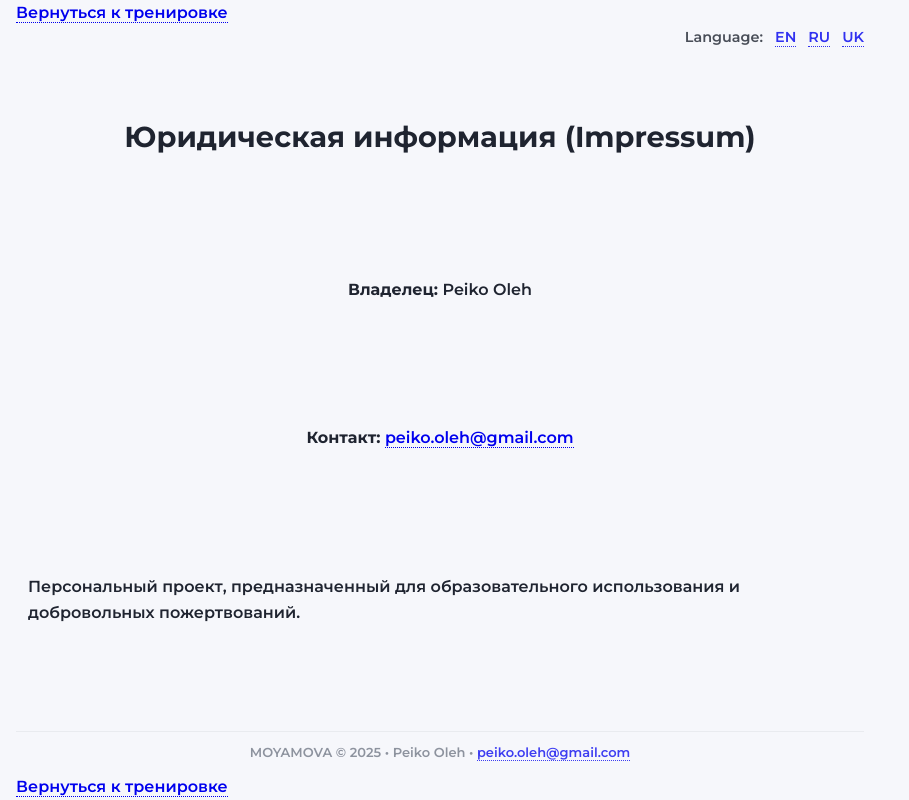
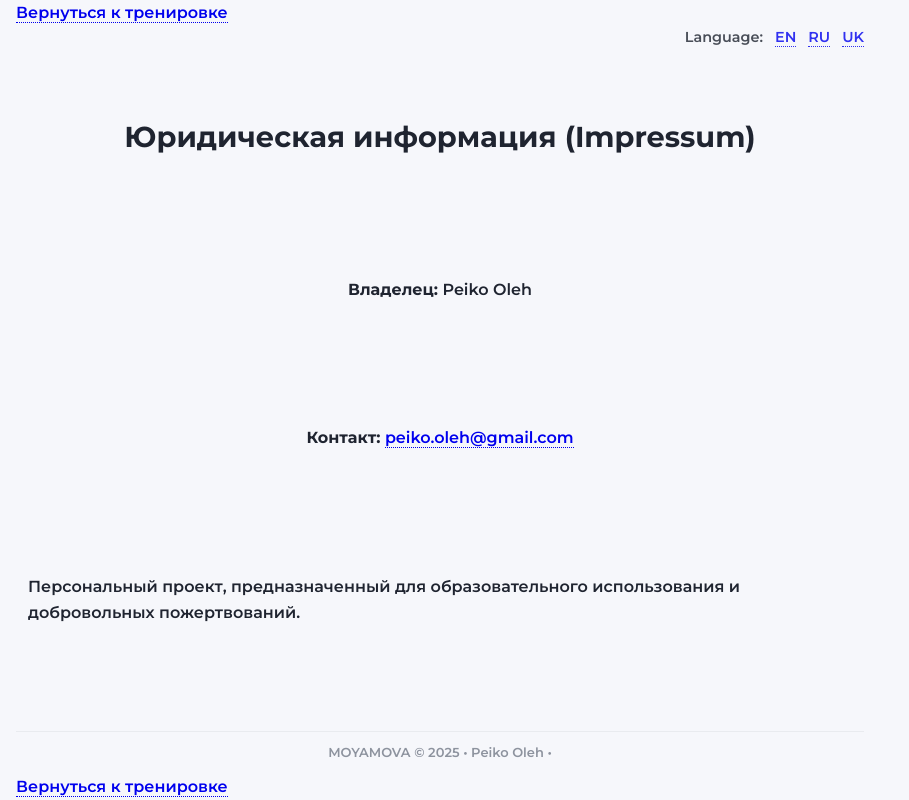
Before and after one commit to lin0ks2/moyamova, a plain HTML site: page impressum.ru.html in a window 1280 px wide. Shown: the whole page, without its empty margins (0-909 px from the left). Drawn offline with Linux system fonts and the light colour scheme.

Commit message:
Update impressum.ru.html

```diff
--- a/impressum.ru.html
+++ b/impressum.ru.html
@@ -48,7 +48,7 @@ header .tagline, .site-header .tagline, .subtitle, .slogan { display: none !impo
 <p><b>Контакт:</b> <a href="mailto:peiko.oleh@gmail.com">peiko.oleh@gmail.com</a></p>
 <p>Персональный проект, предназначенный для образовательного использования и добровольных пожертвований.</p>
 </main>
-<footer>MOYAMOVA © 2025 • Peiko Oleh • <a href="mailto:peiko.oleh@gmail.com">peiko.oleh@gmail.com</a></footer>
+<footer> MOYAMOVA © 2025  • Peiko Oleh • </footer>
 <nav class="legal-return" role="navigation"><a href="./index.html">Вернуться к тренировке</a></nav>
 </body></html>
 <!-- ====================== End of file =======================
```
